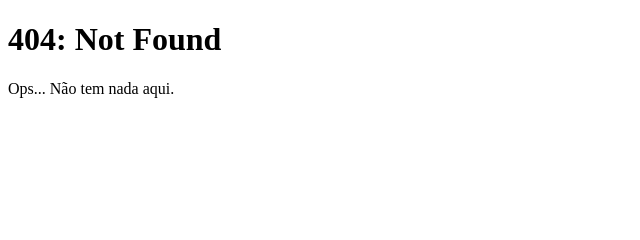
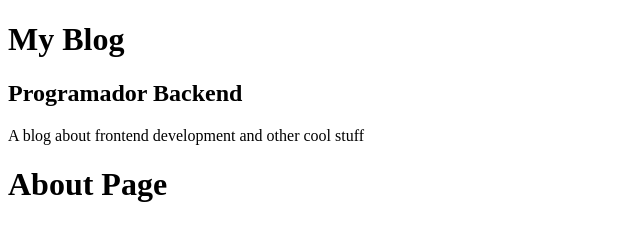
Before and after one commit to hberdu/petlify, a Gatsby site: page /about in a window 1280 px wide. Before the commit this address had no page. Shown: the whole page, without its empty margins (0-640 px from the left). Built offline with nearby package versions, Linux system fonts and the light colour scheme; Gatsby itself is replaced by a stand-in of ours.

Commit message:
Configuração inicial das páginas

```diff
--- a/gatsby-config.js
+++ b/gatsby-config.js
@@ -1,8 +1,9 @@
 module.exports = {
   siteMetadata: {
     title: `My Blog`,
+    position: `Programador Backend`,
     description: `A blog about frontend development and other cool stuff`,
-    author: `@myblog`,
+    author: `@author`,
   },
   plugins: [
     `gatsby-plugin-react-helmet`,
--- /dev/null
+++ b/src/components/Profile/index.js
@@ -0,0 +1,30 @@
+import React from "react"
+import { useStaticQuery, graphql } from "gatsby"
+
+
+const Profile = () => {
+    const {
+        site: {
+            siteMetadata: { title, position, description }
+        },
+    } = useStaticQuery(graphql`
+    query MySiteMetadata {
+        site {
+            siteMetadata{
+                title
+                position
+                description
+            }
+        }
+    }
+`)
+return (
+    <div className="Profile-wreapper">
+    <h1>{title}</h1>
+    <h2>{position}</h2>
+    <p>{description}</p>
+    </div>
+)
+}
+
+export default Profile
--- a/src/components/layout.js
+++ b/src/components/layout.js
@@ -1,11 +1,18 @@
 import React from "react"
 import PropTypes from "prop-types"
+import Profile from "./Profile"
 
 
 
 const Layout = ({ children }) => {
   return (
+    <>
+    <asside>
+     <Profile></Profile>
+    </asside>
+
   <main>{children}</main>
+  </>
   )
 }
 
--- /dev/null
+++ b/src/pages/about.js
@@ -0,0 +1,16 @@
+import React from "react"
+import {Link} from "gatsby"
+
+import Layout from "../components/layout"
+import SEO from "../components/seo"
+
+
+const AboutPage = () => (
+  <Layout>
+      <SEO title="About"/>
+    <h1>About Page</h1>
+  </Layout>
+
+)
+
+export default AboutPage
--- a/src/pages/index.js
+++ b/src/pages/index.js
@@ -1,4 +1,5 @@
 import React from "react"
+import {Link} from "gatsby"
 
 import Layout from "../components/layout"
 import SEO from "../components/seo"
@@ -6,7 +7,21 @@
 const IndexPage = () => (
   <Layout>
     <SEO title="Home" />
+
     <h1>Home</h1>
+    <ul>
+    <li>
+        <Link to="/" activeStyle={{color: "red"}}>
+            Home
+        </Link>
+      </li>
+      <li>
+        <Link to="/about" activeStyle={{color: "red"}}>
+            About (Gatsby Link)
+        </Link>
+      </li>
+
+    </ul>
   </Layout>
 )
 
```
